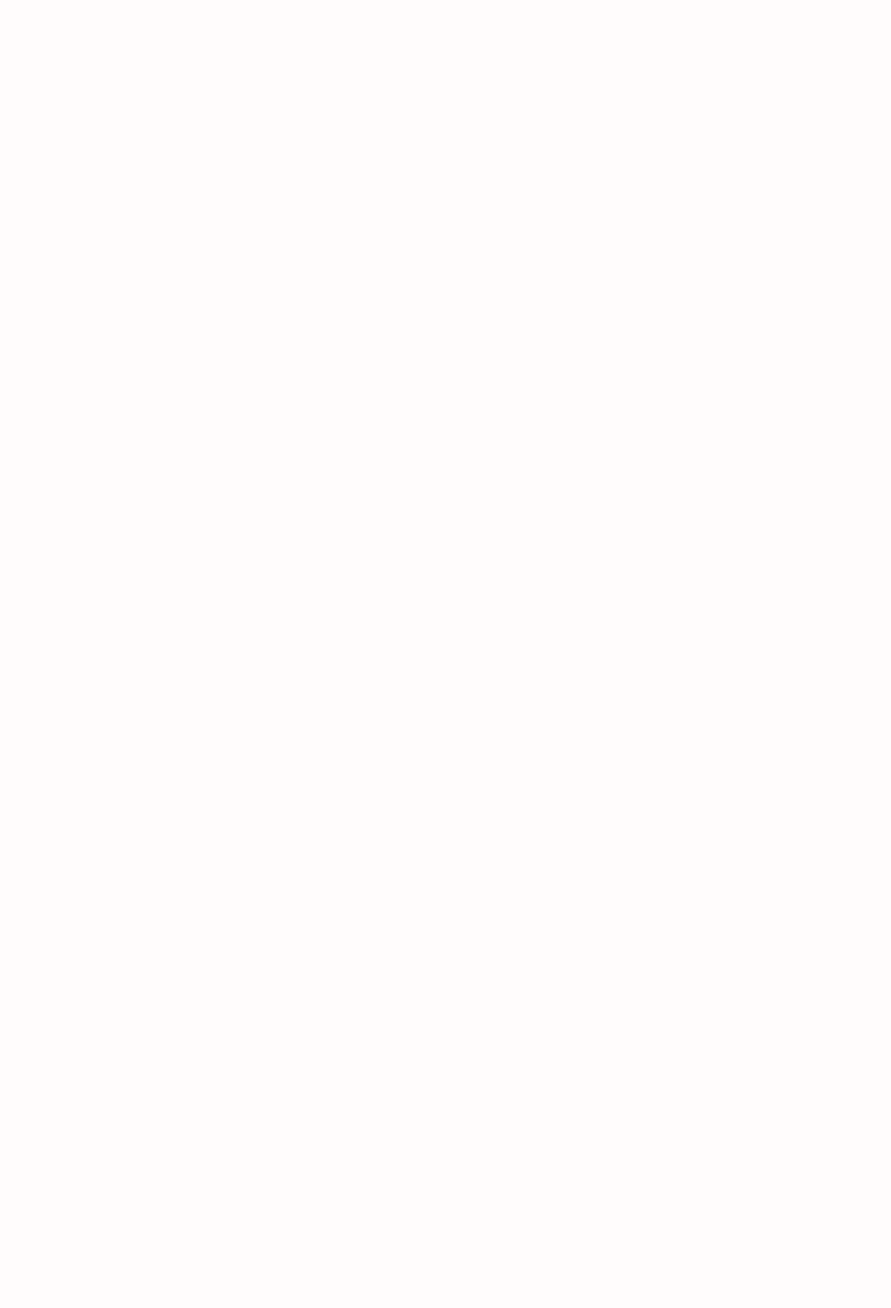
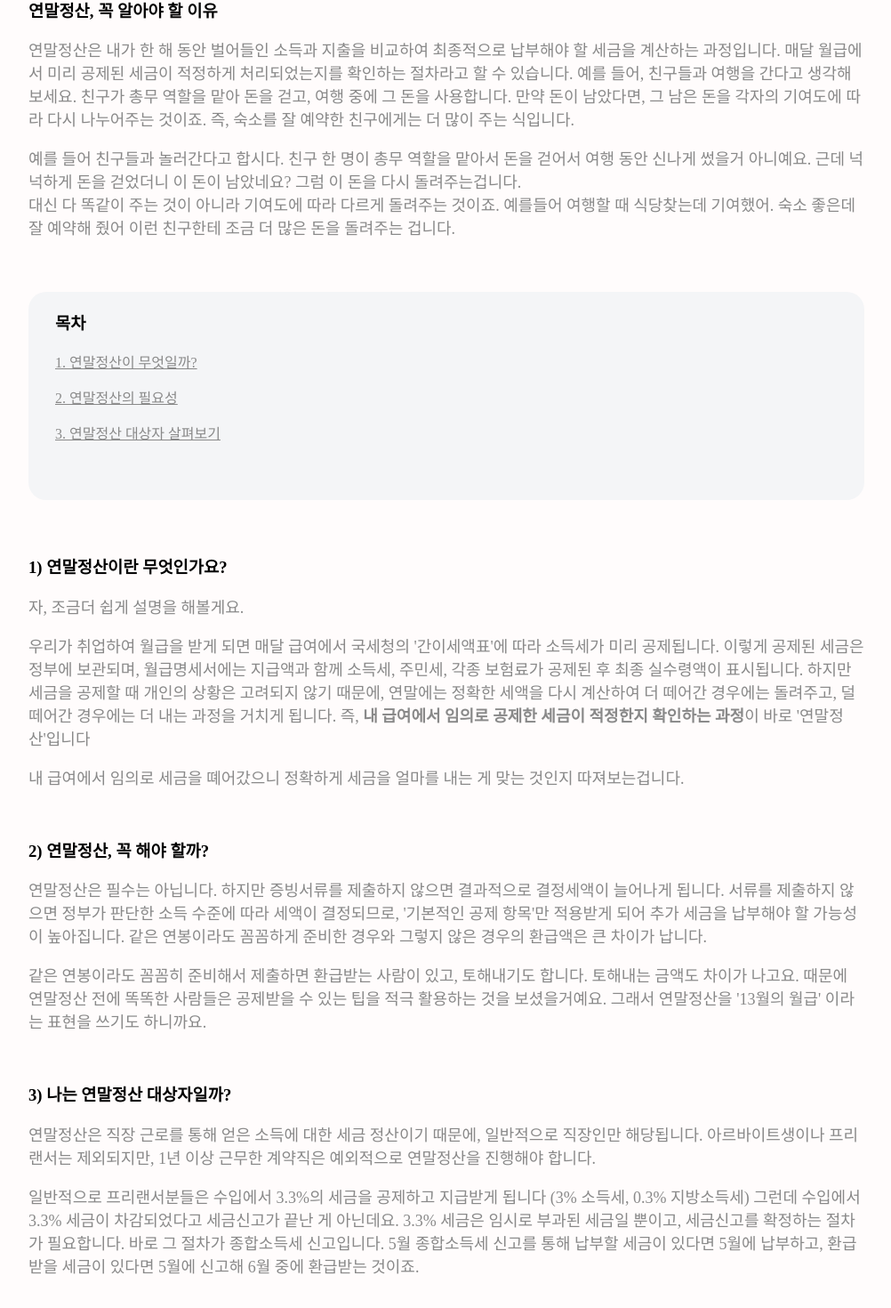
Before and after one commit to hana-tax/hanaTax-Frontend, a React (Create React App) app: page /#/allofYearEnd in a window 1280 px wide. Before the commit this address had no page. Shown: the part 761-2231 px from the top of the page at 89% size, without its empty margins (268-1270 px from the left). Before the commit the page ends 800 px from the top, so only its background shows below. Built offline with nearby package versions, Linux system fonts and the light colour scheme; a web font is replaced by a local one.

Commit message:
Feat: 연말정산 소개 페이지

```diff
--- a/src/App.js
+++ b/src/App.js
@@ -7,6 +7,7 @@ import Login from "./pages/Login/Login";
 import LoginForm from "./pages/Login/LoginForm";
 import Signup from "./pages/Signup/Signup";
 import Signup2 from "./pages/Signup/Signup2";
+import AllofYearEnd from "./pages/Allof/allofYearEnd";
 
 function App() {
   return (
@@ -19,6 +20,7 @@ function App() {
           <Route path="/loginForm" element={<LoginForm />} />
           <Route path="/signup" element={<Signup />} />
           <Route path="/signup2" element={<Signup2 />} />
+          <Route path="/allofYearEnd" element={<AllofYearEnd />} />
         </Routes>
       </div>
     </Router>
--- /dev/null
+++ b/src/assets/css/Allof.css
@@ -0,0 +1,57 @@
+.yearend-section {
+  padding: 40px 300px;
+}
+
+.yearend-section h2 {
+  font-size: 30px;
+  font-weight: bold;
+  margin-bottom: 50px;
+  text-align: center;
+}
+
+.yearend-section h3 {
+  margin-right: 250px;
+}
+
+.yearend-content {
+  background-color: #4f6be7;
+  border-radius: 20px;
+  width: 110vh;
+  height: 60vh;
+  display: inline-block;
+  margin-bottom: 20px;
+}
+.content {
+  display: inline-block;
+}
+
+.Char {
+  margin-left: 40px;
+  margin-top: 50px;
+  width: 100%;
+}
+
+.content p {
+  font-size: 18px;
+  color: #898989;
+}
+
+.toc-container {
+  background-color: #f4f5f7;
+  border-radius: 20px;
+  width: 110vh;
+  height: 29vh;
+  padding: 1px 30px;
+  margin-bottom: 60px;
+  margin-top: 60px;
+}
+
+.toc-container p {
+  margin-top: 10px;
+  font-size: 16px;
+  color: #898989;
+}
+
+.toc-container p a {
+  color: #898989;
+}
--- a/src/components/header/Header.js
+++ b/src/components/header/Header.js
@@ -10,6 +10,9 @@ function Header() {
   const [isHeaderVisible, setIsHeaderVisible] = useState(true);
   const lastScrollY = useRef(0);
   const dropdownRef = useRef(null);
+  const ToAllofYearEnd = () => {
+    navigate("/allofYearEnd");
+  };
 
   const toggleDropdown = (dropdown) => {
     if (activeDropdown === dropdown) {
@@ -94,7 +97,9 @@ function Header() {
                     <div className="dropdown-column">
                       <span className="menu-title">연말정산 상세 정보</span>
                       <ul className="dropdown-submenu">
-                        <li className="dropdown-item">연말정산의 모든 것</li>
+                        <li className="dropdown-item" onClick={ToAllofYearEnd}>
+                          연말정산의 모든 것
+                        </li>
                       </ul>
                     </div>
                   </div>
--- /dev/null
+++ b/src/pages/Allof/allofYearEnd.js
@@ -0,0 +1,120 @@
+import React from "react";
+import "../../assets/css/Allof.css"; // 스타일 시트 경로
+import { ReactComponent as Char } from "../../assets/svg/연말정산/연말정산_모든것.svg";
+
+const YearEndSection = () => {
+  const scrollToSection = (sectionId) => {
+    const section = document.getElementById(sectionId);
+    if (section) {
+      section.scrollIntoView({ behavior: "smooth" });
+    }
+  };
+
+  const handleLinkClick = (event, sectionId) => {
+    event.preventDefault(); // 기본 링크 동작 방지
+    scrollToSection(sectionId);
+  };
+
+  return (
+    <div className="yearend-section">
+      <h2>"연말정산이 뭐에요?" 연말정산 쉽게 이해하기</h2>
+
+      <div className="yearend-content">
+        <Char />
+      </div>
+      <div className="content">
+        <h3>연말정산, 꼭 알아야 할 이유</h3>
+        <p>
+          연말정산은 내가 한 해 동안 벌어들인 소득과 지출을 비교하여 최종적으로
+          납부해야 할 세금을 계산하는 과정입니다. 매달 월급에서 미리 공제된
+          세금이 적정하게 처리되었는지를 확인하는 절차라고 할 수 있습니다. 예를
+          들어, 친구들과 여행을 간다고 생각해보세요. 친구가 총무 역할을 맡아
+          돈을 걷고, 여행 중에 그 돈을 사용합니다. 만약 돈이 남았다면, 그 남은
+          돈을 각자의 기여도에 따라 다시 나누어주는 것이죠. 즉, 숙소를 잘 예약한
+          친구에게는 더 많이 주는 식입니다.<br></br>
+        </p>
+        <p>
+          예를 들어 친구들과 놀러간다고 합시다. 친구 한 명이 총무 역할을 맡아서
+          돈을 걷어서 여행 동안 신나게 썼을거 아니예요. 근데 넉넉하게 돈을
+          걷었더니 이 돈이 남았네요? 그럼 이 돈을 다시 돌려주는겁니다. <br></br>
+          대신 다 똑같이 주는 것이 아니라 기여도에 따라 다르게 돌려주는 것이죠.
+          예를들어 여행할 때 식당찾는데 기여했어. 숙소 좋은데 잘 예약해 줬어
+          이런 친구한테 조금 더 많은 돈을 돌려주는 겁니다.
+        </p>
+        <div className="toc-container">
+          <h3>목차</h3>
+          <p>
+            <a href="#" onClick={(e) => handleLinkClick(e, "section1")}>
+              1. 연말정산이 무엇일까?
+            </a>
+          </p>
+          <p>
+            <a href="#" onClick={(e) => handleLinkClick(e, "section2")}>
+              2. 연말정산의 필요성
+            </a>
+          </p>
+          <p>
+            <a href="#" onClick={(e) => handleLinkClick(e, "section3")}>
+              3. 연말정산 대상자 살펴보기
+            </a>
+          </p>
+        </div>
+        <h3 id="section1">1) 연말정산이란 무엇인가요?</h3>
+        <p>자, 조금더 쉽게 설명을 해볼게요.</p>
+        <p>
+          {" "}
+          우리가 취업하여 월급을 받게 되면 매달 급여에서 국세청의 '간이세액표'에
+          따라 소득세가 미리 공제됩니다. 이렇게 공제된 세금은 정부에 보관되며,
+          월급명세서에는 지급액과 함께 소득세, 주민세, 각종 보험료가 공제된 후
+          최종 실수령액이 표시됩니다. 하지만 세금을 공제할 때 개인의 상황은
+          고려되지 않기 때문에, 연말에는 정확한 세액을 다시 계산하여 더 떼어간
+          경우에는 돌려주고, 덜 떼어간 경우에는 더 내는 과정을 거치게 됩니다.
+          즉, <b>내 급여에서 임의로 공제한 세금이 적정한지 확인하는 과정</b>이
+          바로 '연말정산'입니다 <br></br>
+        </p>
+        <p></p>
+        <p>
+          내 급여에서 임의로 세금을 뗴어갔으니 정확하게 세금을 얼마를 내는 게
+          맞는 것인지 따져보는겁니다.
+          <br></br>
+        </p>
+        <br></br>
+        <h3 id="section2">2) 연말정산, 꼭 해야 할까?</h3>
+        <p>
+          연말정산은 필수는 아닙니다. 하지만 증빙서류를 제출하지 않으면
+          결과적으로 결정세액이 늘어나게 됩니다. 서류를 제출하지 않으면 정부가
+          판단한 소득 수준에 따라 세액이 결정되므로, '기본적인 공제 항목'만
+          적용받게 되어 추가 세금을 납부해야 할 가능성이 높아집니다. 같은
+          연봉이라도 꼼꼼하게 준비한 경우와 그렇지 않은 경우의 환급액은 큰
+          차이가 납니다.
+        </p>
+
+        <p>
+          같은 연봉이라도 꼼꼼히 준비해서 제출하면 환급받는 사람이 있고,
+          토해내기도 합니다. 토해내는 금액도 차이가 나고요. 때문에 연말정산 전에
+          똑똑한 사람들은 공제받을 수 있는 팁을 적극 활용하는 것을 보셨을거예요.
+          그래서 연말정산을 '13월의 월급' 이라는 표현을 쓰기도 하니까요.
+        </p>
+        <br></br>
+        <h3 id="section3">3) 나는 연말정산 대상자일까?</h3>
+        <p>
+          연말정산은 직장 근로를 통해 얻은 소득에 대한 세금 정산이기 때문에,
+          일반적으로 직장인만 해당됩니다. 아르바이트생이나 프리랜서는
+          제외되지만, 1년 이상 근무한 계약직은 예외적으로 연말정산을 진행해야
+          합니다.
+        </p>
+        <p>
+          일반적으로 프리랜서분들은 수입에서 3.3%의 세금을 공제하고 지급받게
+          됩니다 (3% 소득세, 0.3% 지방소득세) 그런데 수입에서 3.3% 세금이
+          차감되었다고 세금신고가 끝난 게 아닌데요. 3.3% 세금은 임시로 부과된
+          세금일 뿐이고, 세금신고를 확정하는 절차가 필요합니다. 바로 그 절차가
+          종합소득세 신고입니다. 5월 종합소득세 신고를 통해 납부할 세금이 있다면
+          5월에 납부하고, 환급받을 세금이 있다면 5월에 신고해 6월 중에 환급받는
+          것이죠.
+        </p>
+      </div>
+    </div>
+  );
+};
+
+export default YearEndSection;
```
Also changed, not shown: src/assets/svg/연말정산/연말정산_모든것.svg (added).
